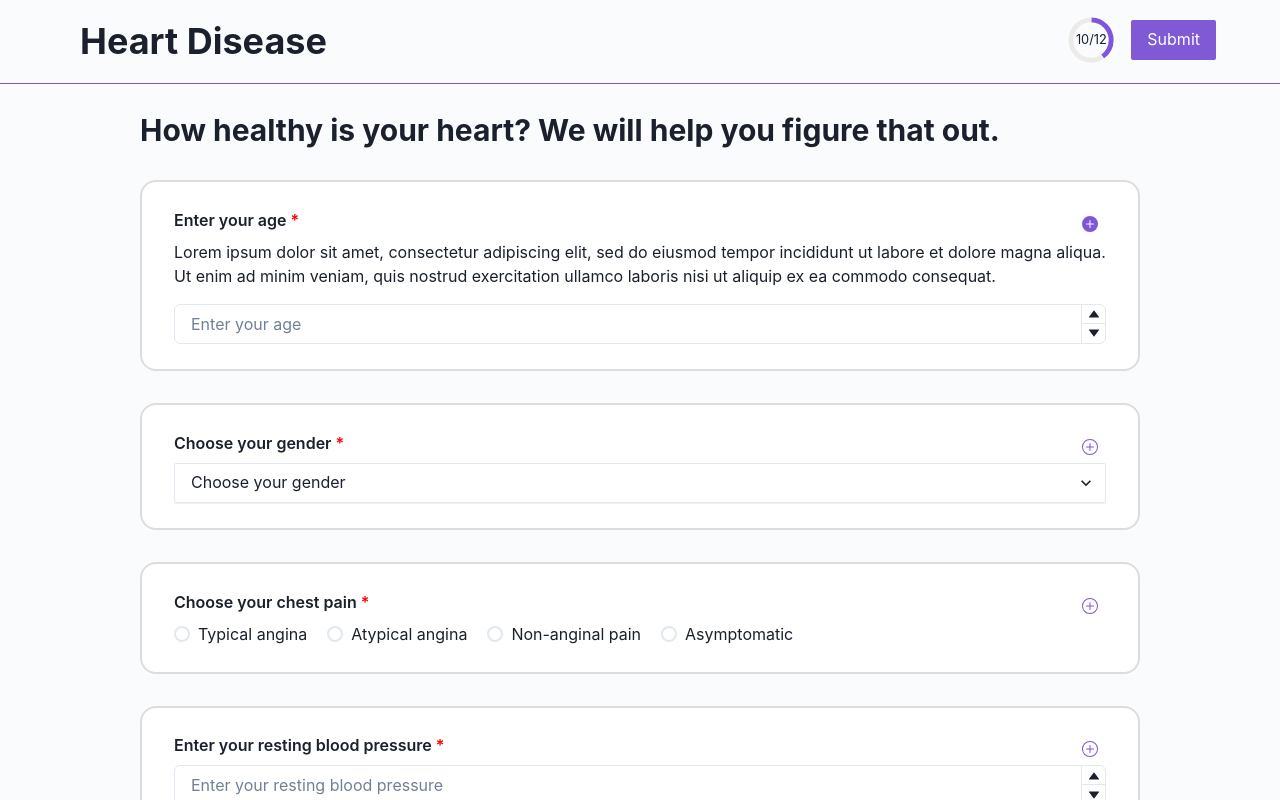
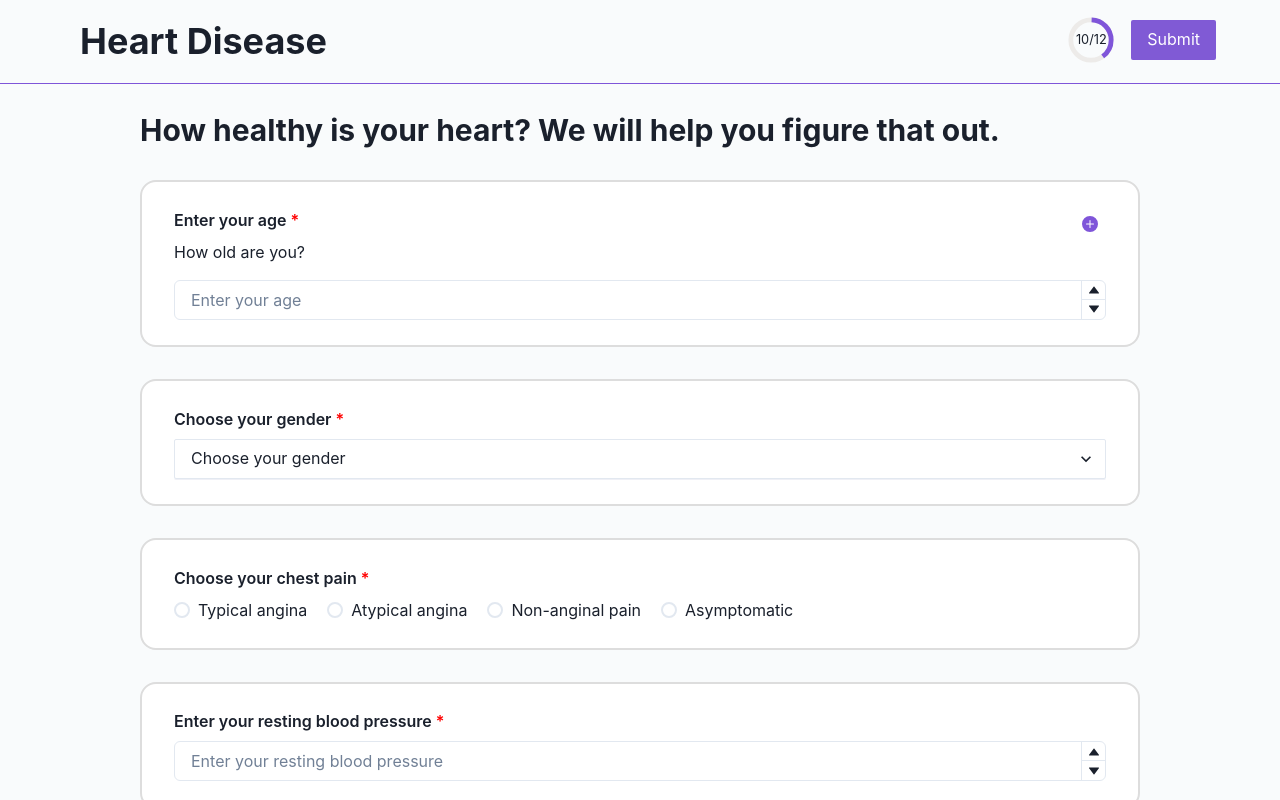
Before and after one commit to PranayBajracharya/Heart-Disease-UI, a Next.js app: page / in a window 1280 px wide. Both pictures are taken after a click on the button 1090 px from the left and 223 px from the top of the page. Shown: the top 800 px of the page. Built offline with nearby package versions, Linux system fonts and the light colour scheme.

Commit message:
conditional show more

```diff
--- a/src/components/Input.tsx
+++ b/src/components/Input.tsx
@@ -12,8 +12,9 @@ export default function CustomInput(props: {
   accordion?: ReactNode;
   error?: string;
   isRequired?: boolean;
+  message?: string;
 }) {
-  const { label, error, isRequired = false } = props;
+  const { label, error, isRequired = false, message } = props;
 
   return (
     <FormControl
@@ -24,7 +25,22 @@ export default function CustomInput(props: {
       bg="white"
       isInvalid={!!error}
     >
-      <ShowMore>
+      {message ? (
+        <ShowMore message={message}>
+          <ShowMore.Label>
+            {label}
+            {isRequired && (
+              <span
+                role="presentation"
+                aria-hidden="true"
+                style={{ color: "red" }}
+              >
+                &nbsp;*
+              </span>
+            )}
+          </ShowMore.Label>
+        </ShowMore>
+      ) : (
         <FormLabel>
           {label}
           {isRequired && (
@@ -37,7 +53,7 @@ export default function CustomInput(props: {
             </span>
           )}
         </FormLabel>
-      </ShowMore>
+      )}
       {props.children}
       <FormErrorMessage>{!!error && error}</FormErrorMessage>
     </FormControl>
--- a/src/components/ShowMore.tsx
+++ b/src/components/ShowMore.tsx
@@ -7,10 +7,16 @@ import {
 } from "@chakra-ui/accordion";
 import { ReactNode, useState } from "react";
 import { BsPlusCircleFill, BsPlusCircle } from "react-icons/bs";
-import { Icon } from "@chakra-ui/react";
+import { FormLabel, Icon } from "@chakra-ui/react";
 
-export function ShowMore(props: { children: ReactNode }) {
+function Label(props: { children: ReactNode }) {
   const { children } = props;
+
+  return <FormLabel>{children}</FormLabel>;
+}
+
+export function ShowMore(props: { message?: string; children: ReactNode }) {
+  const { message, children } = props;
   const [show, setShow] = useState(-1);
 
   const handleShowMore = () => {
@@ -41,12 +47,11 @@ export function ShowMore(props: { children: ReactNode }) {
           </AccordionButton>
         </Flex>
         <AccordionPanel p={0} pb={4}>
-          Lorem ipsum dolor sit amet, consectetur adipiscing elit, sed do
-          eiusmod tempor incididunt ut labore et dolore magna aliqua. Ut enim ad
-          minim veniam, quis nostrud exercitation ullamco laboris nisi ut
-          aliquip ex ea commodo consequat.
+          {message}
         </AccordionPanel>
       </AccordionItem>
     </Accordion>
   );
 }
+
+ShowMore.Label = Label;
--- a/src/data/questionList.ts
+++ b/src/data/questionList.ts
@@ -1,12 +1,14 @@
-type QuestionType = {
-  question: string;
-  isRequired?: boolean;
-};
+// type QuestionType = {
+//   question: string;
+//   isRequired?: boolean;
+//   message?: string;
+// };
 
-export const questionList: Record<string, QuestionType> = {
+export const questionList = {
   age: {
     question: "Enter your age",
     isRequired: true,
+    message: "How old are you?",
   },
   sex: {
     question: "Choose your gender",
--- a/src/pages/index.tsx
+++ b/src/pages/index.tsx
@@ -73,6 +73,7 @@ export default function Home() {
           <CustomInput
             label={questionList.age.question}
             error={error?.get("age")}
+            message={questionList.age.message}
             isRequired={questionList.age.isRequired}
           >
             <NumberInput min={MIN_AGE} name="age">
```
